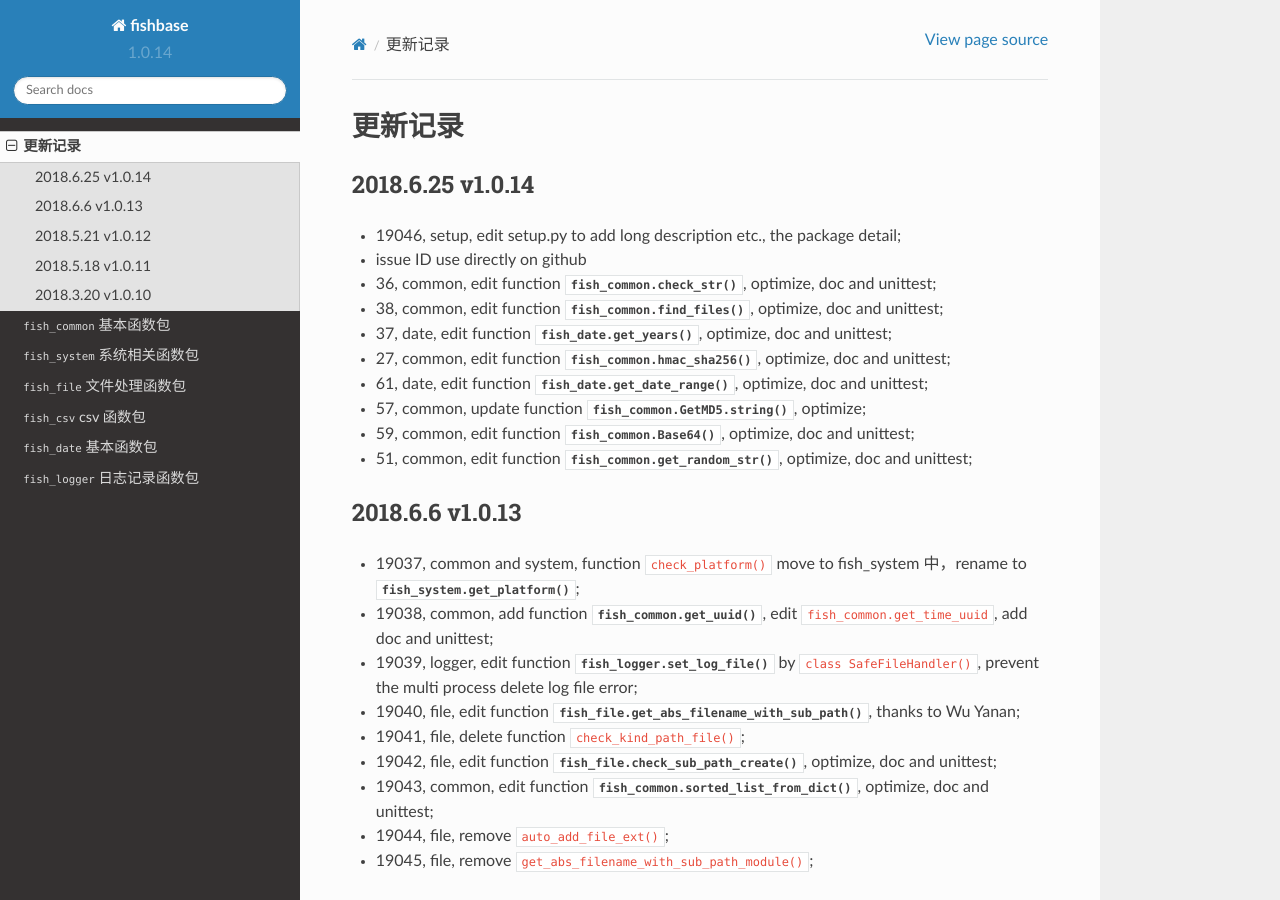
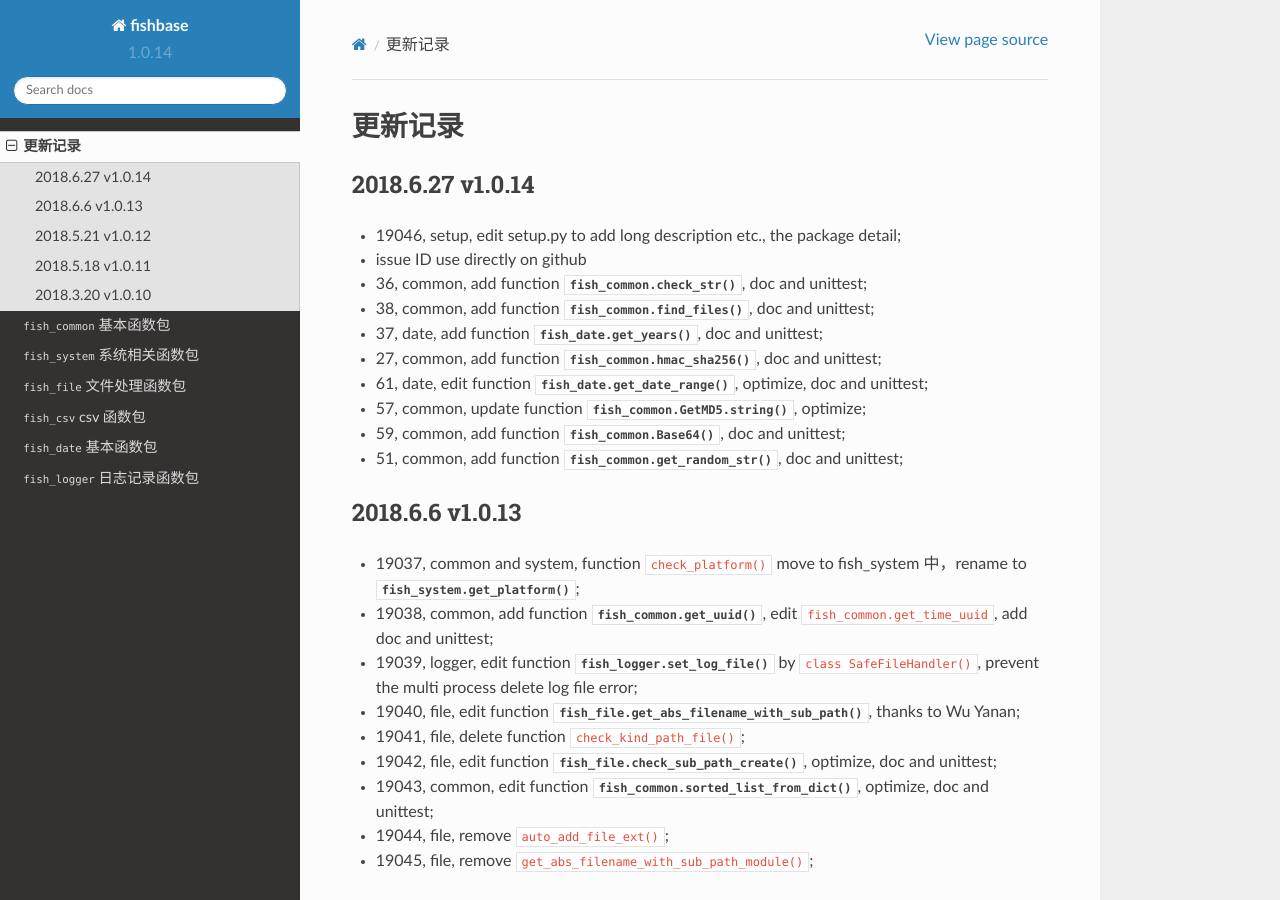
Before and after one commit to chinapnr/fishbase, a Sphinx documentation site: the page built from docs/change_log.rst, in a window 1280 px wide and 900 px high. Built offline with Sphinx 7.4.7 and the Read the Docs theme 2.0.0, drawn with Linux system fonts in a browser that asks for light colours.

Commit message:
2018.6.28 v1.0.14 optimize form for change_log

```diff
--- a/docs/change_log.rst
+++ b/docs/change_log.rst
@@ -1,19 +1,19 @@
 更新记录
 ===========================
 
-2018.6.25 v1.0.14
+2018.6.27 v1.0.14
 ---------------------------
 
 * 19046, setup, edit setup.py to add long description etc., the package detail;
 * issue ID use directly on github
-* 36, common, edit function :meth:`fish_common.check_str()`, optimize, doc and unittest;
-* 38, common, edit function :meth:`fish_common.find_files()`, optimize, doc and unittest;
-* 37, date, edit function :meth:`fish_date.get_years()`, optimize, doc and unittest;
-* 27, common, edit function :meth:`fish_common.hmac_sha256()`, optimize, doc and unittest;
+* 36, common, add function :meth:`fish_common.check_str()`, doc and unittest;
+* 38, common, add function :meth:`fish_common.find_files()`, doc and unittest;
+* 37, date, add function :meth:`fish_date.get_years()`, doc and unittest;
+* 27, common, add function :meth:`fish_common.hmac_sha256()`, doc and unittest;
 * 61, date, edit function :meth:`fish_date.get_date_range()`, optimize, doc and unittest;
 * 57, common, update function :meth:`fish_common.GetMD5.string()`, optimize;
-* 59, common, edit function :meth:`fish_common.Base64`, optimize, doc and unittest;
-* 51, common, edit function :meth:`fish_common.get_random_str`, optimize, doc and unittest;
+* 59, common, add function :meth:`fish_common.Base64`, doc and unittest;
+* 51, common, add function :meth:`fish_common.get_random_str`, doc and unittest;
 
 2018.6.6 v1.0.13
 ---------------------------
```
